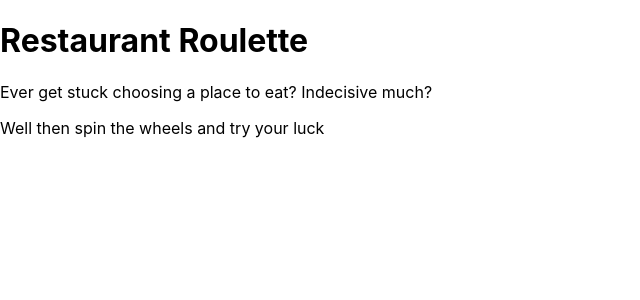
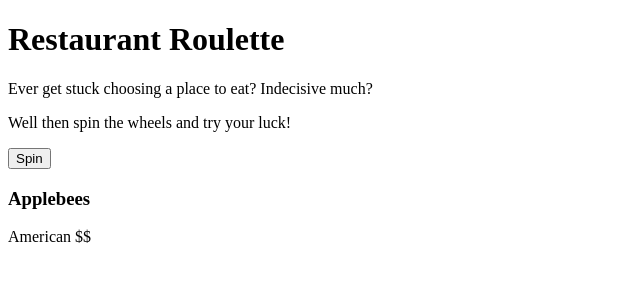
Before and after one commit to aggartman/restaurant-chooser, a React (Create React App) app: page / in a window 1280 px wide. Shown: the top 300 px of the page, without its empty margins (0-640 px from the left). Built offline with nearby package versions, Linux system fonts and the light colour scheme.

Commit message:
Add base template to begin testing functionality

```diff
--- a/public/index.html
+++ b/public/index.html
@@ -24,20 +24,10 @@
       work correctly both with client-side routing and a non-root public URL.
       Learn how to configure a non-root public URL by running `npm run build`.
     -->
-    <title>React App</title>
+    <title>Restaurant Roulette</title>
   </head>
   <body>
     <noscript>You need to enable JavaScript to run this app.</noscript>
-    <div id="root"></div>
-    <!--
-      This HTML file is a template.
-      If you open it directly in the browser, you will see an empty page.
-
-      You can add webfonts, meta tags, or analytics to this file.
-      The build step will place the bundled scripts into the <body> tag.
-
-      To begin the development, run `npm start` or `yarn start`.
-      To create a production bundle, use `npm run build` or `yarn build`.
-    -->
+    <div id="app"></div>
   </body>
 </html>
--- a/src/App.js
+++ b/src/App.js
@@ -1,7 +1,22 @@
 import './App.css'
-import restaurantRoulette from './restaurantRoulette'
+// import restaurantScraper from './restaurantScraper';
+// import RestaurantRoulette from './RestaurantRoulette';
+import Restaurant from './Restaurant';
 
 function App() {
+  const restaurantList = [
+    {name : 'Applebees', cuisine : 'American', price : '$$'},
+    {name : 'Panda Express', cuisine : 'Chinese', price : '$'},
+    {name : 'Panera', cuisine : 'Cafe', price : '$$'},
+    {name : 'Maggianos', cuisine : 'Italian', price : '$$$'},
+    {name : 'Nobu', cuisine : 'Japanese', price : '$$$$'},
+  ]
+  var choice = 0;
+  function spinRoulette(e) {
+    choice = Math.floor(Math.random() * restaurantList.length);
+    console.log(choice);
+    return choice
+  }
   return (
     <>
       <h1 className='title'>
@@ -13,14 +28,15 @@
           Indecisive much?
         </p>
         <p>
-          Well then spin the wheels and try your luck
+          Well then spin the wheels and try your luck!
         </p>
       </div>
-      <div id='rouletteWheels'>
-        <p id='restaurantName'></p>
-        <p id='AvgPrice'></p>
-        <p id='cusine'></p>
-      </div>
+      <button className='spin' onClick={spinRoulette}>Spin</button>
+      < Restaurant restaurant={restaurantList[choice]}/>
+      {/* <div className='randomChoice'>
+        <h3>{restaurantList[choice].name}</h3>
+        <p>{restaurantList[choice].cuisine} {restaurantList[choice].price}</p>
+      </div> */}
     </>
   );
 }
--- /dev/null
+++ b/src/Restaurant.js
@@ -0,0 +1,13 @@
+import React from 'react'
+
+
+export default function restaurant({ restaurant }) {
+  return (
+    <div>
+        <label>
+            <h3>{restaurant.name}</h3>
+            <p>{restaurant.cuisine}  {restaurant.price}</p>
+        </label>
+    </div>
+  )
+}
--- /dev/null
+++ b/src/RestaurantRoulette.js
@@ -0,0 +1,10 @@
+import React from 'react'
+import Restaurant from './Restaurant'
+
+export default function restaurantRoulette({ restaurants }) {
+  return (
+    restaurants.map(restaurant => {
+        return < Restaurant key={restaurant.name} restaurant={restaurant}/>
+    })
+  )
+}
--- a/src/index.css
+++ /dev/null
@@ -1,13 +0,0 @@
-body {
-  margin: 0;
-  font-family: -apple-system, BlinkMacSystemFont, 'Segoe UI', 'Roboto', 'Oxygen',
-    'Ubuntu', 'Cantarell', 'Fira Sans', 'Droid Sans', 'Helvetica Neue',
-    sans-serif;
-  -webkit-font-smoothing: antialiased;
-  -moz-osx-font-smoothing: grayscale;
-}
-
-code {
-  font-family: source-code-pro, Menlo, Monaco, Consolas, 'Courier New',
-    monospace;
-}
--- a/src/index.js
+++ b/src/index.js
@@ -1,17 +1,7 @@
-import React from 'react';
-import ReactDOM from 'react-dom/client';
-import './index.css';
-import App from './App';
-import reportWebVitals from './reportWebVitals';
+import React from "react";
+import  { createRoot }  from "react-dom/client";
+import App from "./App";
 
-const root = ReactDOM.createRoot(document.getElementById('root'));
-root.render(
-  <React.StrictMode>
-    <App />
-  </React.StrictMode>
-);
-
-// If you want to start measuring performance in your app, pass a function
-// to log results (for example: reportWebVitals(console.log))
-// or send to an analytics endpoint. Learn more: https://bit.ly/CRA-vitals
-reportWebVitals();
+const container = document.getElementById('app');
+const root = createRoot(container);
+root.render(<App />)
--- a/src/reportWebVitals.js
+++ /dev/null
@@ -1,13 +0,0 @@
-const reportWebVitals = onPerfEntry => {
-  if (onPerfEntry && onPerfEntry instanceof Function) {
-    import('web-vitals').then(({ getCLS, getFID, getFCP, getLCP, getTTFB }) => {
-      getCLS(onPerfEntry);
-      getFID(onPerfEntry);
-      getFCP(onPerfEntry);
-      getLCP(onPerfEntry);
-      getTTFB(onPerfEntry);
-    });
-  }
-};
-
-export default reportWebVitals;
```
Also changed, not shown: src/restaurantRoulette.js (deleted, +0 -8 lines), src/restaurantScraper.js (+31 -4 lines), src/setupTests.js (deleted, +0 -5 lines), src/logo.svg (deleted), 1 other file (tests, documents, lock files or other folders).
